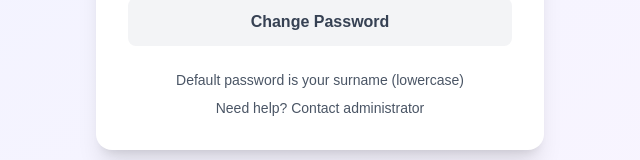
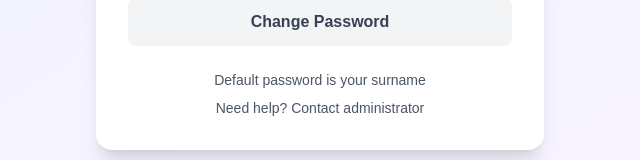
Before and after one commit to okewunmi/verification-app, a Next.js app: page /student-login in a window 1280 px wide. Shown: the part 520-680 px from the top of the page, without its empty margins (320-960 px from the left). Built offline with nearby package versions, Linux system fonts and the light colour scheme.

Commit message:
modifying

```diff
--- a/app/(student)/student-login/page.js
+++ b/app/(student)/student-login/page.js
@@ -381,7 +381,7 @@ export default function StudentLogin() {
         )}
 
         <div className="mt-6 text-center text-sm text-gray-600">
-          <p>Default password is your surname (lowercase)</p>
+          <p>Default password is your surname </p>
           <p className="mt-2">Need help? Contact administrator</p>
         </div>
       </div>
```
